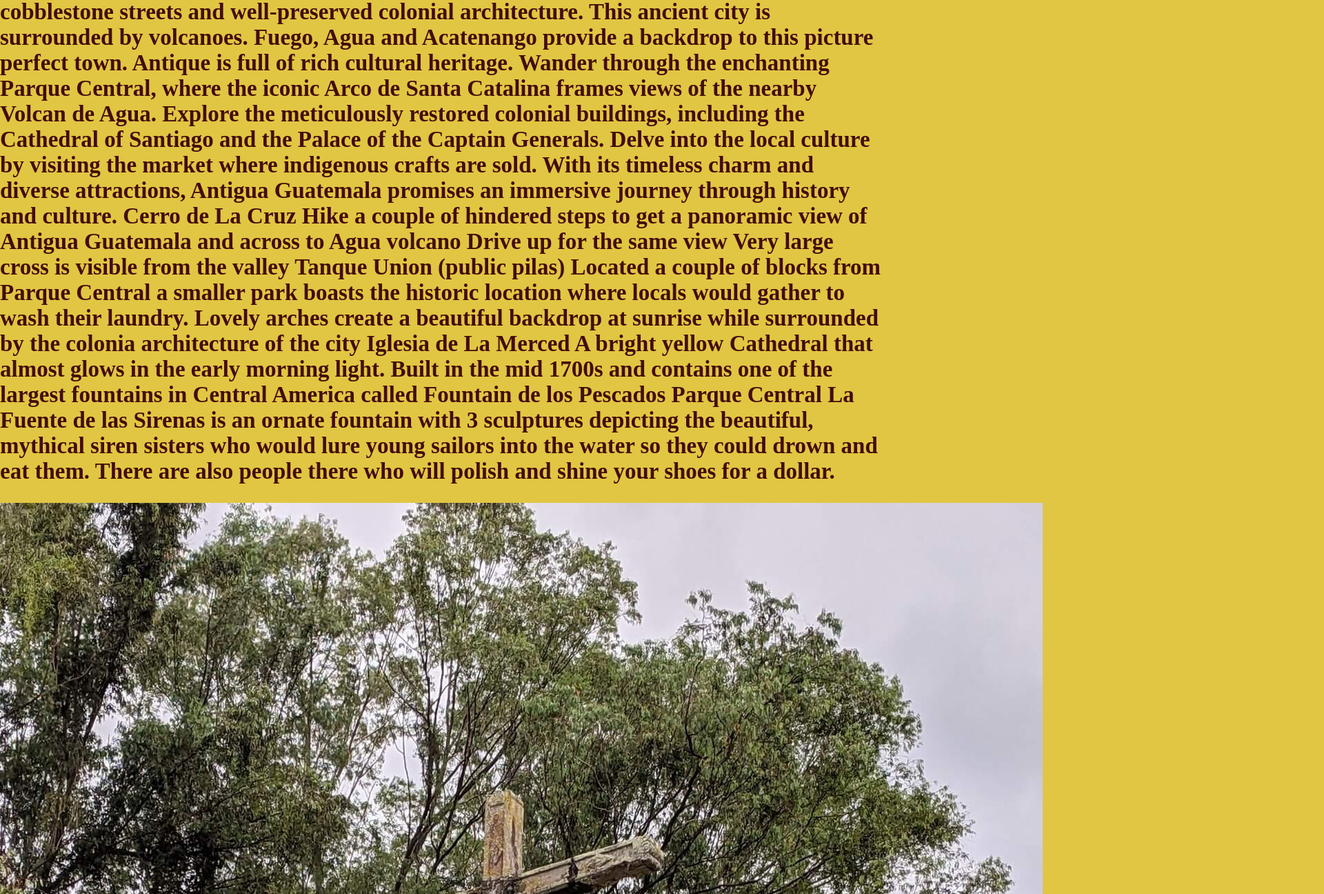
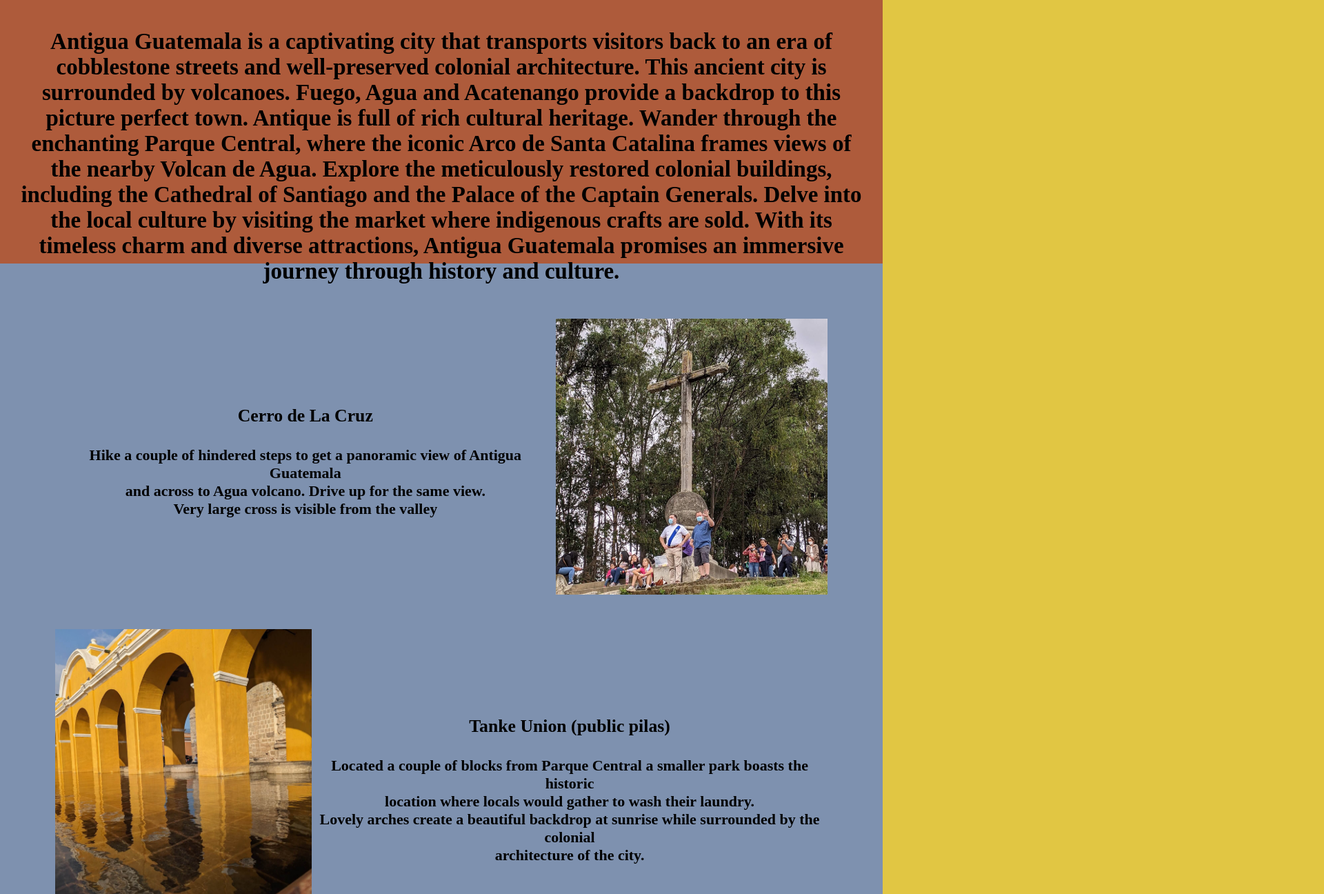
Before and after one commit to TyberBuchheit/wdd130, a plain HTML site: page paradise-travel/antigua.html in a window 1280 px wide. Shown: the part 1104-2400 px from the top of the page at 69% size, 1920 px wide, since content can reach past the window. Drawn offline with Linux system fonts and the light colour scheme.

Commit message:
finished first child page

```diff
--- a/paradise-travel/antigua.html
+++ b/paradise-travel/antigua.html
@@ -30,45 +30,44 @@
         </div>
         <div class="antigua-container1">
             <h1>Antigua</h1>
-            <h2>Antigua Guatemala is a captivating city that transports visitors back to an era of cobblestone streets and well-preserved colonial architecture.  This ancient city is surrounded by volcanoes. Fuego, Agua and Acatenango provide a backdrop to this picture perfect town. Antique is full of rich cultural heritage. Wander through the enchanting Parque Central, where the iconic Arco de Santa Catalina frames views of the nearby Volcan de Agua. Explore the meticulously restored colonial buildings, including the Cathedral of Santiago and the Palace of the Captain Generals. Delve into the local culture by visiting the market where indigenous crafts are sold. With its timeless charm and diverse attractions, Antigua Guatemala promises an immersive journey through history and culture.
-
-                Cerro de La Cruz
-                Hike a couple of hindered steps to get a panoramic view of Antigua Guatemala and across to Agua volcano
-                Drive up for the same view
-                Very large cross is visible from the valley
-                Tanque Union (public pilas)
-                Located a couple of blocks from Parque Central a smaller park boasts the historic location where locals would gather to wash their laundry.
-                Lovely arches create a beautiful backdrop at sunrise while surrounded by the colonia architecture of the city
-                Iglesia de La Merced
-                A bright yellow Cathedral that almost glows in the early morning light. Built in the mid 1700s and contains one of the largest fountains in Central America called  Fountain de los Pescados
-                Parque Central
-                La Fuente de las Sirenas is an ornate fountain with 3 sculptures depicting the beautiful, mythical siren sisters who would lure young sailors into the water so they could drown and eat them.
-                There are also people there who will polish and shine your shoes for a dollar.</h2>
+            <h2>Antigua Guatemala is a captivating city that transports visitors back to an era of cobblestone streets and well-preserved colonial architecture.  This ancient city is surrounded by volcanoes. Fuego, Agua and Acatenango provide a backdrop to this picture perfect town. Antique is full of rich cultural heritage. Wander through the enchanting Parque Central, where the iconic Arco de Santa Catalina frames views of the nearby Volcan de Agua. Explore the meticulously restored colonial buildings, including the Cathedral of Santiago and the Palace of the Captain Generals. Delve into the local culture by visiting the market where indigenous crafts are sold. With its timeless charm and diverse attractions, Antigua Guatemala promises an immersive journey through history and culture.</h2>
         </div>
         <div class="antigua-container2">
             <div class="cruz">
-                <img src="images/cruz.jpg" alt="cross on hill">
-                <h3>Cerro de La Cruz</h3>
-                <h4>Hike a couple of hindered steps to get a panoramic view of Antigua Guatemala and across to Agua volcano
-                    Drive up for the same view
-                    Very large cross is visible from the valley</h4>
+                <div class="cruz-text">
+                    <h3>Cerro de La Cruz</h3>
+                    <h4>Hike a couple of hindered steps to get a panoramic view of Antigua Guatemala <br>and across to Agua volcano. Drive up for the same view. <br>Very large cross is visible from the valley</h4>
+                </div>
+                <div class="cruz-img">
+                    <img src="images/cruz.jpg" alt="cross on hill">
+                </div>
             </div>
             <div class="pila">
-                <img src="images/union.jpg" alt="Tanke Union">
-                <h3>Tanke Union (public pilas)</h3>
-                <h4>Located a couple of blocks from Parque Central a smaller park boasts the historic location where locals would gather to wash their laundry.
-                    Lovely arches create a beautiful backdrop at sunrise while surrounded by the colonia architecture of the city</h4>
+                <div class="pila-img">
+                    <img src="images/bigpila.jpg" alt="Tanke Union">
+                </div>
+                <div class="pila-text">
+                    <h3>Tanke Union (public pilas)</h3>
+                    <h4>Located a couple of blocks from Parque Central a smaller park boasts the historic <br>location where locals would gather to wash their laundry. <br>Lovely arches create a beautiful backdrop at sunrise while surrounded by the colonial <br>architecture of the city.</h4>
+                </div>
             </div>
             <div class="merced">
-                <img src="images/merced.jpg" alt="Iglesia de La Merced">
-                <h3>Iglesia de La Merced</h3>
-                <h4>A bright yellow Cathedral that almost glows in the early morning light. Built in the mid 1700s and contains one of the largest fountains in Central America called  Fountain de los Pescados</h4>
+                <div class="merced-text">
+                    <h3>Iglesia de La Merced</h3>
+                    <h4>A bright yellow Cathedral that almost glows in the early morning light. Built in the mid <br>1700s and contains one of the largest fountains in Central America called <br>Fountain de los Pescados</h4>
+                </div>
+                <div class="merced-img">
+                    <img src="images/merced.jpg" alt="Iglesia de La Merced">
+                </div>
             </div>
             <div class="parque">
-                <img src="images/fuente.jpg" alt="Fuente de las Mamas">
-                <h3>Parque Central</h3>
-                <h4>La Fuente de las Sirenas is an ornate fountain with 3 sculptures depicting the beautiful, mythical siren sisters who would lure young sailors into the water so they could drown and eat them.
-                    There are also people there who will polish and shine your shoes for a dollar.</h4>
+                <div class="parque-img">
+                    <img src="images/fuente.jpg" alt="Fuente de las Mamas">
+                </div>
+                <div class="parque-text">
+                    <h3>Parque Central</h3>
+                    <h4>La Fuente de las Sirenas is an ornate fountain with 3 sculptures depicting the <br>beautiful, mythical siren sisters who would lure young sailors into the water <br>so they could drown and eat them. <br>There are also people there who will polish and shine your shoes for a dollar.</h4>
+                </div>
             </div>
         </div>
     </main>
--- a/paradise-travel/styles/antigua.css
+++ b/paradise-travel/styles/antigua.css
@@ -2,3 +2,74 @@
     width: 100%;
     height: 100vh;
 }
+
+.antigua-container1 {
+    background-color: #AE5B3B;
+    color: #000000;
+    height: 500px;
+    padding: 15px;
+}
+
+.antigua-container1 h1 {
+    text-align: center;
+    font-size: 4rem;
+}
+
+.antigua-container1 h2 {
+    text-align: center;
+    padding: 15px;
+
+}
+
+.antigua-container2 {
+    background-color: #7E91AF;
+    color: #000000;
+    height: 2000px;
+    padding: 30px;
+    /* display: grid;
+    grid-template-columns: 1fr 1fr;
+    grid-template-rows: 1fr 1fr 1fr 1fr; */
+}
+
+.cruz-img, .pila-img, .merced-img, .parque-img {
+    height: 400px;
+    width: 400px;
+}
+
+.antigua-container2 img {
+    width: 100%;
+    height: 100%;
+    object-fit: cover;
+}
+
+.cruz {
+    display: flex;
+    justify-content: space-between;
+    text-align: center;
+    margin: 50px 50px;
+}
+
+.pila {
+    display: flex;
+    justify-content: space-between;
+    text-align: center;
+    margin: 50px 50px;
+}
+
+.merced {
+    display: flex;
+    justify-content: space-between;
+    text-align: center;
+    margin: 50px 50px;
+}
+
+.parque {
+    display: flex;
+    justify-content: space-between;
+    text-align: center;
+    margin: 50px 50px;
+}
+
+.cruz-text, .pila-text, .merced-text, .parque-text {
+    padding-top: 100px;
+}
--- a/paradise-travel/styles/paradise-travel.css
+++ b/paradise-travel/styles/paradise-travel.css
@@ -1,6 +1,6 @@
 @import url('https://fonts.googleapis.com/css2?family=Be+Vietnam+Pro:ital,wght@0,100;0,200;0,300;0,400;0,500;0,600;0,700;0,800;0,900;1,100;1,200;1,300;1,400;1,500;1,600;1,700;1,800;1,900&display=swap');
 
- h1 {
+h1 {
     font-size: 50px;
     line-height: 50px;
     color: #440D0A;
@@ -17,7 +17,7 @@
     height: 100vh;
 }
 
- .container1 {
+.container1 {
     background-color: #AE5B3B;
     color: #000000;
     height: 600px;
```
Also changed, not shown: paradise-travel/images/fuente.jpg (added), paradise-travel/images/merced.jpg.
